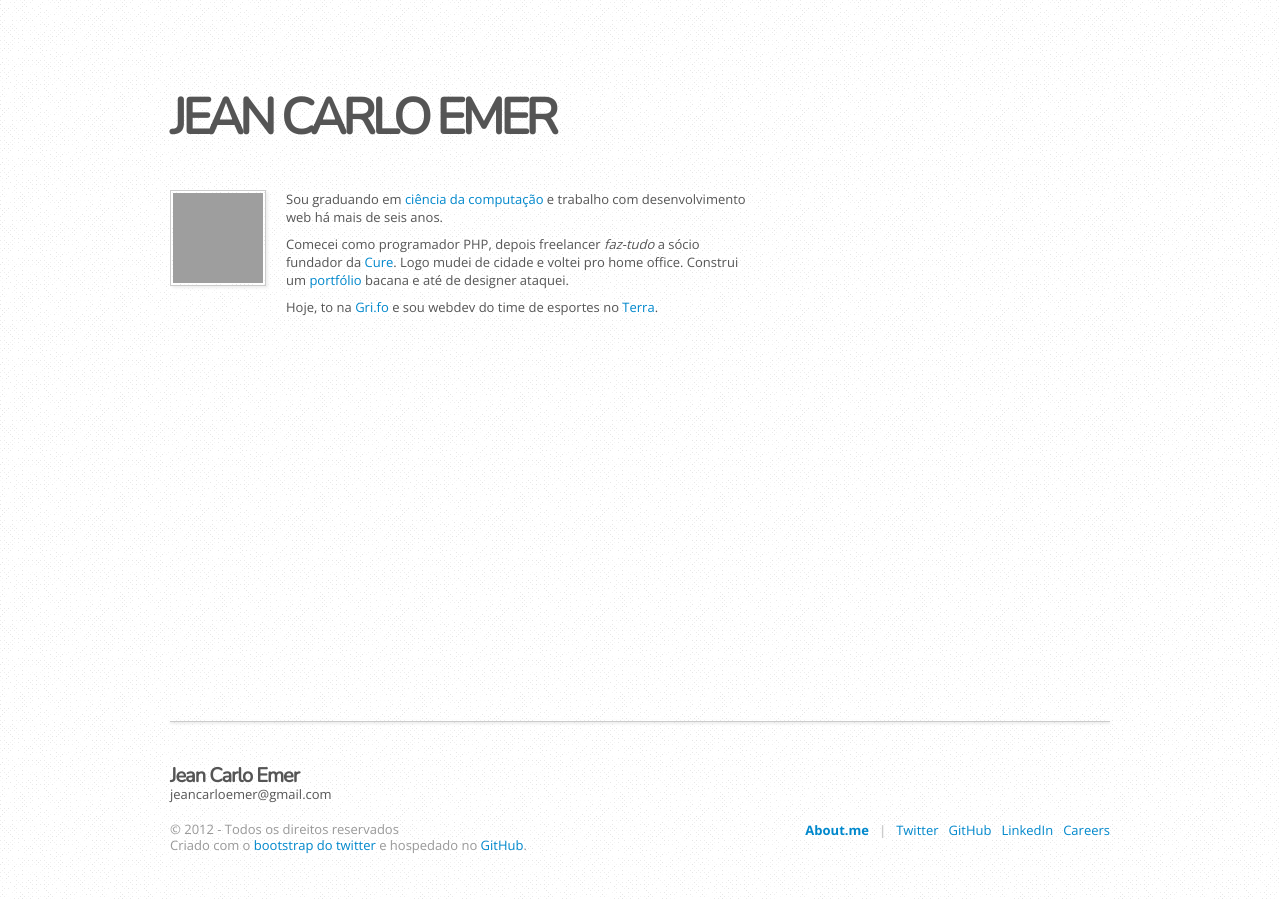
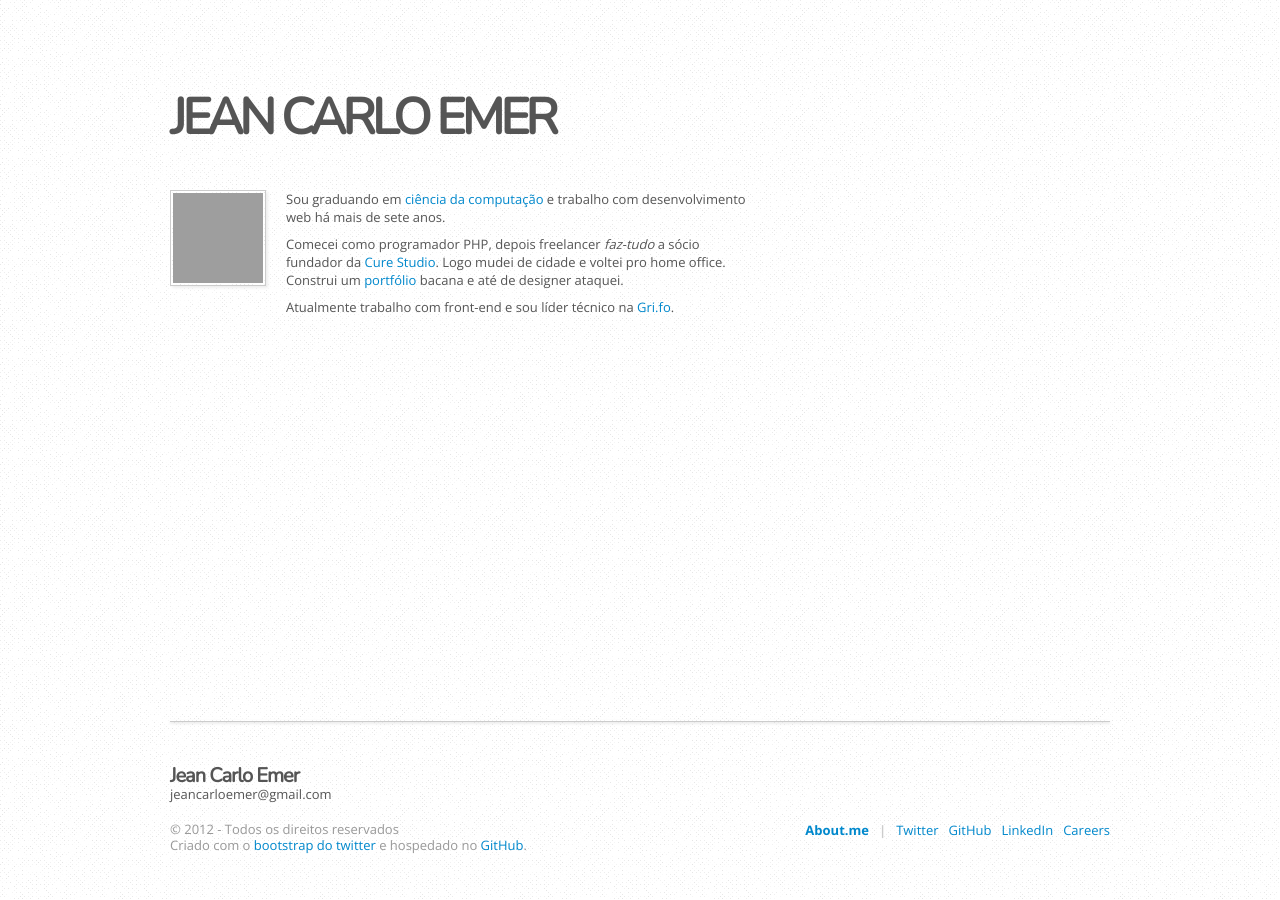
Before and after one commit to jcemer/personal-website, a Jekyll site: the page built from index.html, in a window 1280 px wide. Built offline with Jekyll 4.4.1, drawn with Linux system fonts in a browser that asks for light colours; Markdown is read by kramdown in place of the engine named in the settings; grey boxes are pictures that could not be loaded.

Commit message:
updating about

```diff
--- a/index.html
+++ b/index.html
@@ -8,9 +8,9 @@ title:
 					<img src="http://gravatar.com/avatar/c5df370a883b65279af5a7ca94a5eed7?s=90" alt="Avatar" />
 				</div>
 				<div class="span6">
-					<p>Sou graduando em <a href="http://inf.ufrgs.br">ciência da computação</a> e trabalho com desenvolvimento web há mais de seis anos.</p>
-					<p>Comecei como programador PHP, depois freelancer <em>faz-tudo</em> a sócio fundador da <a href="http://curestudio.com.br">Cure</a>. Logo mudei de cidade e voltei pro home office. Construi um <a href="/portfolio.html">portfólio</a> bacana e até de designer ataquei.</p>
-					<p>Hoje, to na <a href="http://gri.fo">Gri.fo</a> e sou webdev do time de esportes no <a href="http://terra.com.br">Terra</a>.</p>
+					<p>Sou graduando em <a href="http://inf.ufrgs.br">ciência da computação</a> e trabalho com desenvolvimento web há mais de sete anos.</p>
+					<p>Comecei como programador PHP, depois freelancer <em>faz-tudo</em> a sócio fundador da <a href="http://curestudio.com.br">Cure Studio</a>. Logo mudei de cidade e voltei pro home office. Construi um <a href="/portfolio.html">portfólio</a> bacana e até de designer ataquei.</p>
+					<p>Atualmente trabalho com front-end e sou líder técnico na <a href="http://gri.fo">Gri.fo</a>.</p>
 				</div>
 			</div>
 		{% for category in site.categories %}
```
